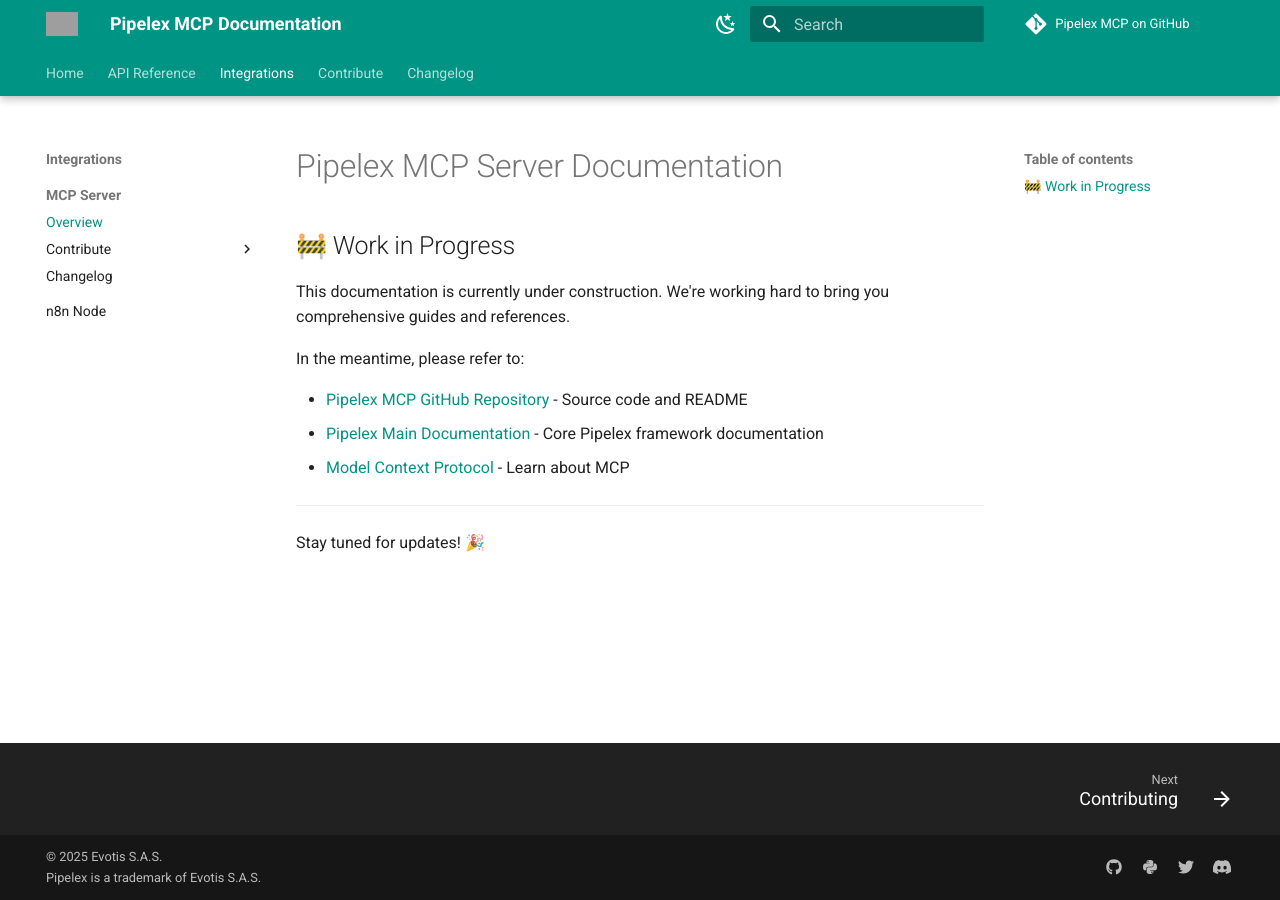
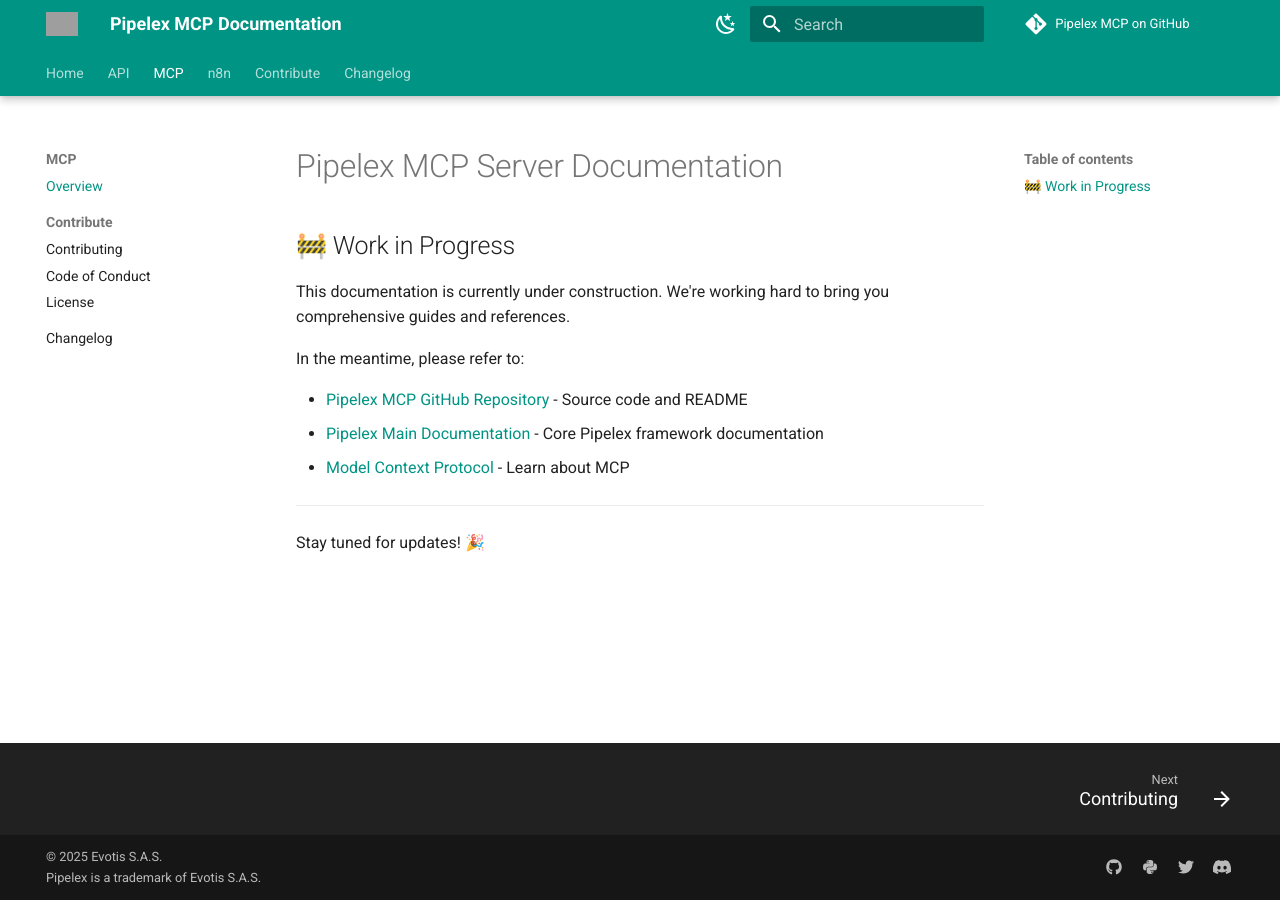
Before and after one commit to Pipelex/pipelex-mcp, an MkDocs documentation site: the page built from docs/index.md, in a window 1280 px wide. Built offline with MkDocs 1.6.1 and Material for MkDocs 9.7.7, drawn with Linux system fonts in a browser that asks for light colours; comment, search, counter and statistics services are not loaded; grey boxes are pictures that could not be loaded.

Commit message:
Fix/doc tabs (#22)

```diff
--- a/mkdocs.yml
+++ b/mkdocs.yml
@@ -87,15 +87,14 @@
 
 nav:
   - Home: https://docs.pipelex.com/
-  - API Reference: https://pipelex.github.io/pipelex-api/
-  - Integrations:
-    - MCP Server:
-      - Overview: index.md
-      - Contribute:
-        - Contributing: contributing.md
-        - Code of Conduct: CODE_OF_CONDUCT.md
-        - License: license.md
-      - Changelog: changelog.md
-    - n8n Node: https://pipelex.github.io/n8n-nodes-pipelex/
+  - API: https://pipelex.github.io/pipelex-api/
+  - MCP:
+    - Overview: index.md
+    - Contribute:
+      - Contributing: contributing.md
+      - Code of Conduct: CODE_OF_CONDUCT.md
+      - License: license.md
+    - Changelog: changelog.md
+  - n8n: https://pipelex.github.io/n8n-nodes-pipelex/
   - Contribute: https://docs.pipelex.com/pages/contributing/
   - Changelog: https://docs.pipelex.com/pages/changelog/
```
